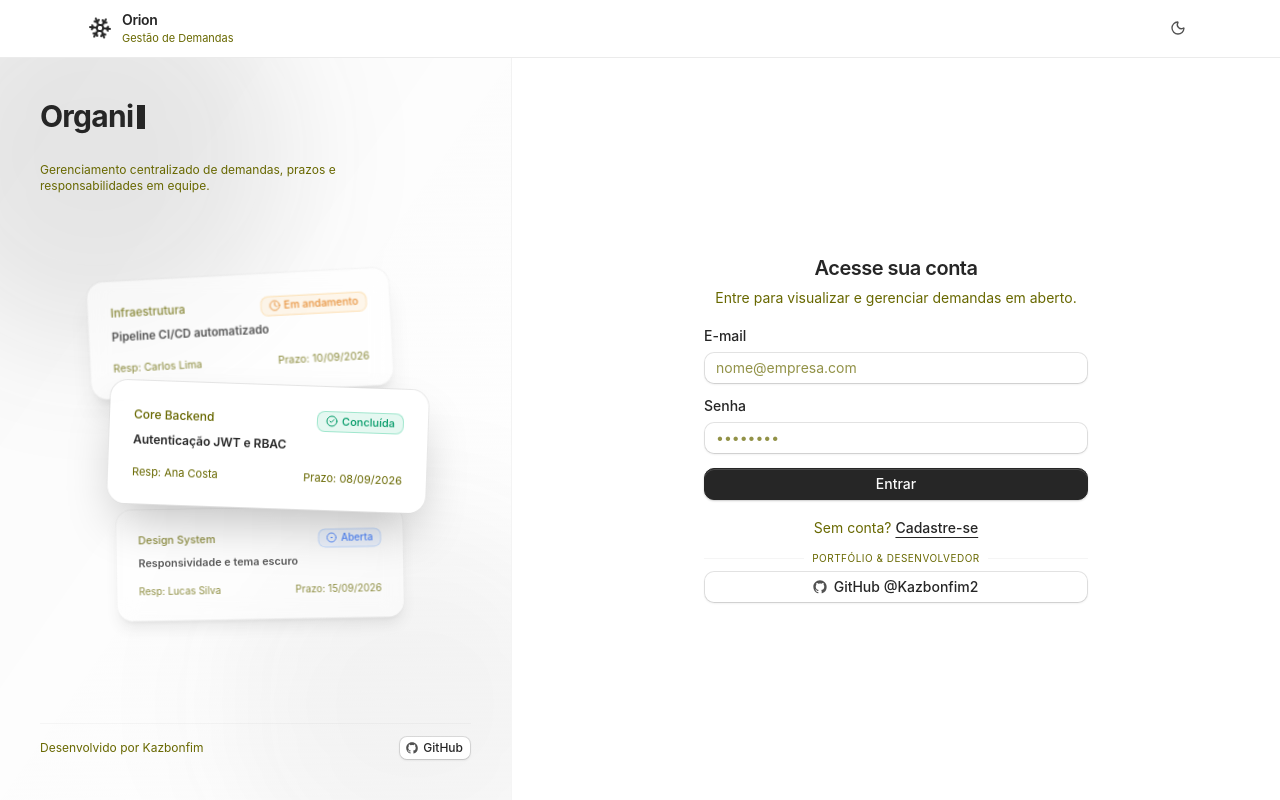
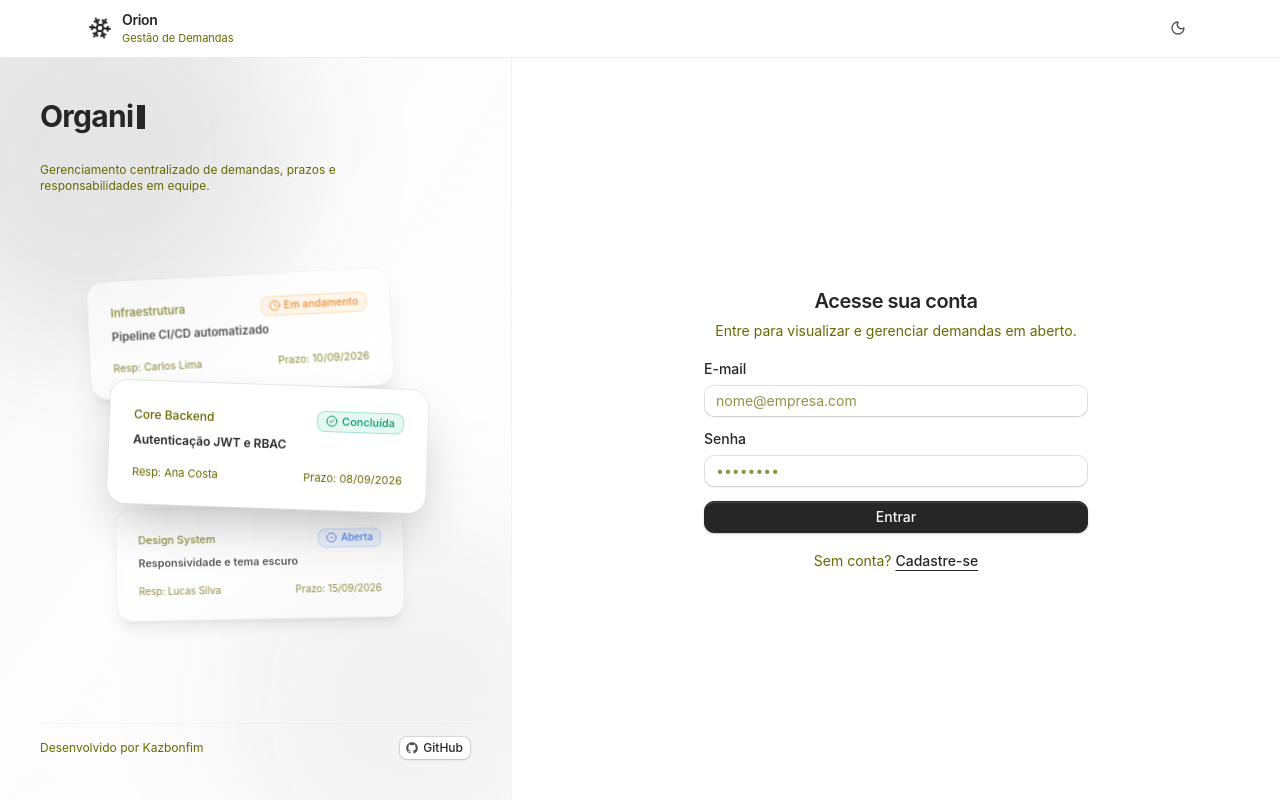
Before and after one commit to Kazbonfim2/bun-task-manager-cosmos-project, a React (Vite) app in the folder frontend/: page /login in a window 1280 px wide. Built offline with nearby package versions, Linux system fonts and the light colour scheme.

Commit message:
fix(login): remoção de botão social para github; botão mais discreto permanece á esquerda na imagem social em login

```diff
--- a/frontend/src/pages/Login/Login.tsx
+++ b/frontend/src/pages/Login/Login.tsx
@@ -244,32 +244,6 @@ export function Login() {
               </Link>
             </p>
 
-            <div className="relative my-1 sm:my-1.5">
-              <div className="absolute inset-0 flex items-center">
-                <span className="w-full border-t border-border/50" />
-              </div>
-              <div className="relative flex justify-center text-xs uppercase">
-                <span className="bg-background px-2 text-[10px] tracking-wider text-muted-foreground">
-                  Portfólio & Desenvolvedor
-                </span>
-              </div>
-            </div>
-
-            <Button
-              type="button"
-              variant="outline"
-              className="w-full gap-2 text-xs sm:text-sm"
-              render={
-                <a
-                  href="https://github.com/Kazbonfim2"
-                  target="_blank"
-                  rel="noopener noreferrer"
-                />
-              }
-            >
-              <GithubIcon className="size-4" />
-              GitHub @Kazbonfim2
-            </Button>
           </form>
         </div>
       </section>
```
